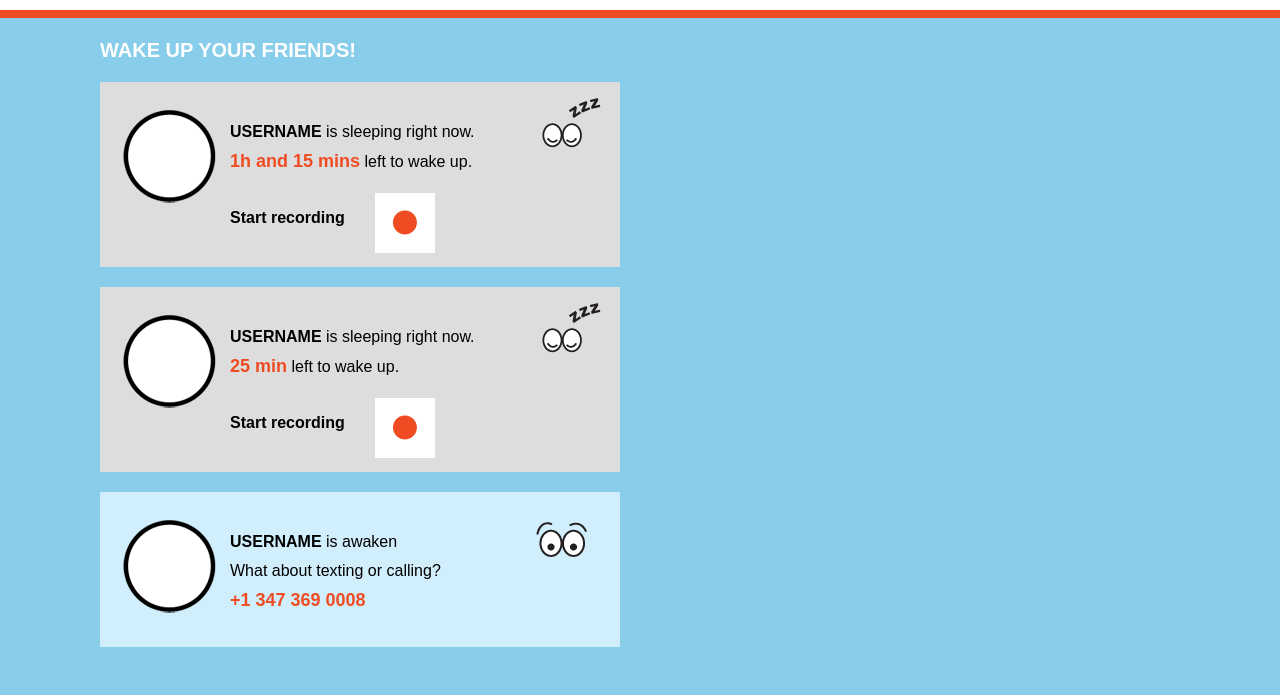
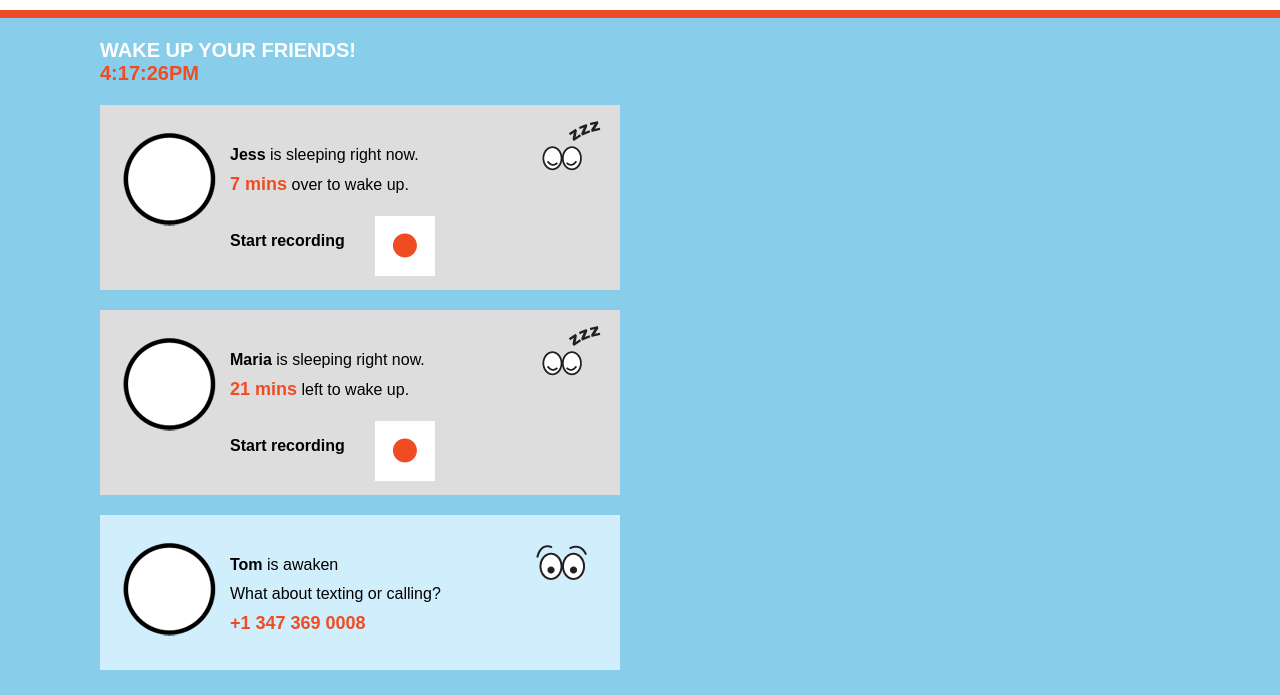
Before and after one commit to echalkpad/cd-soci, a plain HTML site: page alarmclock.html in a window 1280 px wide. Shown: the part 105-800 px from the top of the page. Drawn offline with nearby package versions, Linux system fonts and the light colour scheme.

Commit message:
add time calculation and fake data

```diff
--- a/alarmclock.html
+++ b/alarmclock.html
@@ -18,11 +18,11 @@
 
 <body onload = "setup();">
 	<h1><img src="img/logo.png" /></h1>
-		<h2>WAKE UP YOUR FRIENDS!</h2>
+		<h2>WAKE UP YOUR FRIENDS!</h2><h2 id= "clock"></h2>
 
-		<div class = "user">
+		<div class = "user" id = "user0">
 			<img class="userphoto" src="img/users.png"/>
-			<p class="username">USERNAME <span class="status">is sleeping right now. <br/><span class="time">1h and 15 mins</span> left to wake up. </span></p>
+			<p class="username"><span id="name">USERNAME</span><span class="status"> is sleeping right now. <br/><span class="time">1h and 15 mins</span> left to wake up. </span></p>
 			<img class="emoji" src="img/zzz.png"/>
 			<form>
 			<p class="command" id="statusMessage">Start recording</p>
@@ -32,7 +32,7 @@
 		</div>
 
 
-		<div class = "user">
+		<div class = "user" id = "user1">
 			<img class="userphoto" src="img/users.png"/>
 			<p class="username">USERNAME <span class="status">is sleeping right now. <br/> <span class="time">25 min</span> left to wake up. </span></p>
 			<img class="emoji" src="img/zzz.png"/>
@@ -44,7 +44,7 @@
 		</div>
 
 
-		<div class = "user awaken">
+		<div class = "user awaken" id = "user2">
 			<img class="userphoto" src="img/users.png"/>
 			<p class="username">USERNAME <span class="status">is awaken <br/> What about texting or calling?</span>
 				<br/> <span class="time">+1 347 369 0008</span></p>
--- a/script.js
+++ b/script.js
@@ -1,6 +1,127 @@
+var wakeupList = [
+	{
+		name:"Jess",
+		wakeupH:"10",
+		wakeupM:"10",
+		status:"sleeping",
+		counter: 0
+	},
+	{
+		name:"Maria",
+		wakeupH:"10",
+		wakeupM:"38",
+		status:"sleeping",
+		counter: 0
+	},
+	{
+		name:"Tom",
+		wakeupH:"9",
+		wakeupM:"30",
+		status:"awakening",
+		counter: 0
+	}
+];
+
+var tempDate = {
+	name:"",
+	wakeupH:"",
+	wakeupM:""
+};
+
+var currentTime = new Date();
+var currentH = currentTime.getHours();
+var currentM = currentTime.getMinutes();
+var currentS = currentTime.getSeconds();
+var currentP = "";
+
 function setup(){
 
+	setInterval(function(){ updateTime();}, 1000);
+	//console.log(tempDate);
+	renderFriends();
 }
+
+function updateTime(){
+
+	currentTime = new Date();
+	currentH = currentTime.getHours();
+	currentM = currentTime.getMinutes();
+	currentS = currentTime.getSeconds();
+	currentP = "";
+
+	currentM = checkTime(currentM);
+	currentS = checkTime(currentS);
+
+	if(currentH > 12){
+		currentH = currentH-12;
+		currentP = "PM";
+	}else{
+		currentP = "AM";
+	}
+	clock.innerHTML= "<span class='time' style='font-size:20px;'>"+currentH+":"+currentM+":"+currentS+currentP+"</span>";
+
+}
+
+
+function checkTime(i)
+{
+if (i<10)
+  {
+  i="0" + i;
+  }
+return i;
+}
+
+function renderFriends(){
+
+	for(var i=0; i<wakeupList.length; i++){
+
+		var userStatus = document.getElementById("user"+i);
+		var leftH = wakeupList[i].wakeupH - currentH;
+		var leftM = wakeupList[i].wakeupM - currentM;
+		//console.log(userStatus.childNodes);
+
+		var tempText = "";
+
+		//console.log(leftM);
+
+	if(wakeupList[i].status === "sleeping"){
+
+		userStatus.childNodes[5].innerHTML = '<img class="emoji" src="img/zzz.png"/>';
+
+		if(leftH <= 0 && leftM > 0 ){
+			leftH = Math.abs(leftH);
+			tempText = wakeupList[i].name+'<span class="status"> is sleeping right now. <br/><span class="time">'+leftM+' mins</span> left to wake up. </span>';
+		}else if(leftH <= 0 && leftM < 0){
+			leftH = Math.abs(leftH);
+			leftM = Math.abs(leftM);
+			tempText = wakeupList[i].name+'<span class="status"> is sleeping right now. <br/><span class="time">'+leftM+' mins</span> over to wake up. </span>';
+		}else if(leftH == 0 && leftM == 0){
+			tempText = wakeupList[i].name+'<span class="status"> is sleeping right now. <br/><span class="time">Time to wake up!</span></span>';
+		}
+
+		//console.log(userStatus.childNodes);
+
+	}else if(wakeupList[i].status === "awakening"){
+
+		//console.log(userStatus.childNodes);
+
+		if(userStatus.childNodes.length > 7){
+			userStatus.childNodes[7].innerHTML = "";
+		}
+
+		tempText = wakeupList[i].name+'<span class="status"> is awaken <br/> What about texting or calling?</span><br/> <span class="time">+1 347 369 0008</span></p>';
+		userStatus.childNodes[5].src = "img/o.o.png";
+		//console.log(userStatus.childNodes[5]);
+
+	}
+
+	userStatus.childNodes[3].innerHTML = tempText;
+
+	}
+
+}
+
 
 function startRecording(selector){
 
@@ -57,7 +178,7 @@ function sendVoice(selector){
 		selector.parentNode.childNodes[1].innerHTML = "Delivered";
 	}, 2000);
 	setTimeout(function(){
-		selector.parentNode.childNodes[1].innerHTML = "Start Recording";
+		selector.parentNode.childNodes[1].innerHTML = "You already recorded";
 		setup();
 	}, 3000);
 
```
